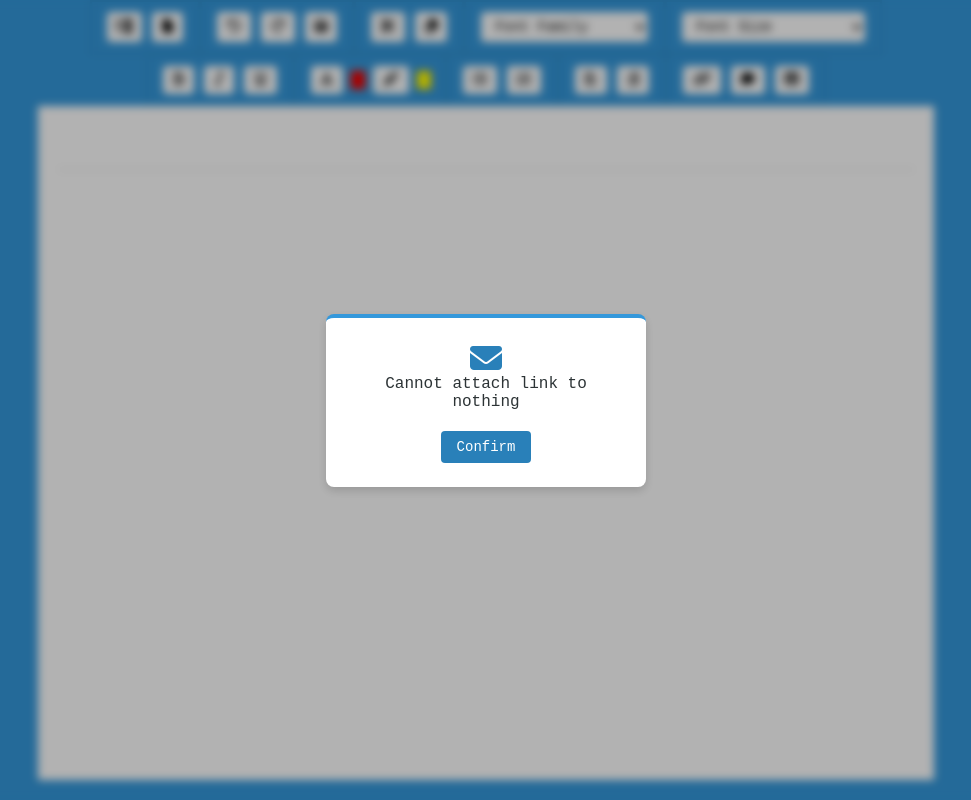
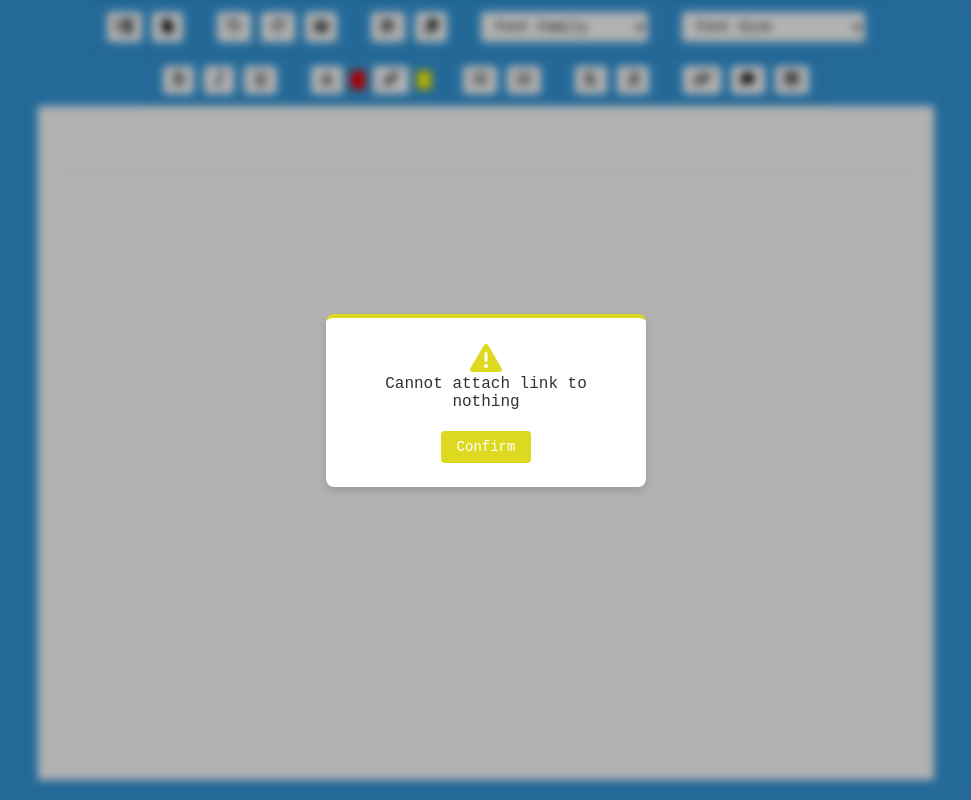
Before and after one commit to tuanpham936/prj-beginner-NotesApp-Frontend, a Vue app: page / in a window 1280 px wide. Both pictures are taken after a click on the button 855 px from the left and 80 px from the top of the page. Shown: the whole page, without its empty margins (154-1125 px from the left). Built offline with nearby package versions, Linux system fonts and the light colour scheme.

Commit message:
add: Message Box change type base on Message Type

```diff
--- a/src/components/notebook/NoteBook.vue
+++ b/src/components/notebook/NoteBook.vue
@@ -26,7 +26,7 @@
 		<chooseFolderModal v-show="enableChooseFolderModal" :folders="folders" @closeModal="UnactiveModal" @chooseFolder="ChooseFolder"/>
 
 	</div>
-	<message v-show="enableMessage" :msg="messageText" :type="messageType" @msg-confirm="UnactiveMessage"/>
+	<message ref="msgBox" v-show="enableMessage" @msg-confirm="UnactiveMessage"/>
 </template>
 
 <script setup>
@@ -47,7 +47,7 @@
 	const enableChooseFolderModal = ref(false);
 	const noteEditor = ref(null);
 	const saveStatus = ref(true);
-    //Note Organizer
+    //Note Organizer Data
 	const enableFolderHier = ref(false);
 	const folders = ref([
 		{
@@ -88,8 +88,7 @@
 	const folderId = ref('');
 	//Message
 	const enableMessage = ref(false);
-	const messageText = ref('');
-	const messageType = ref('');
+	const msgBox = ref(null);
 
 	//Sidebar
 	const sidebar = ref(null);
@@ -267,8 +266,7 @@
 
 	//Message Method
 	function Notify(msg, type) {
-		messageText.value = msg;
-		messageType.value = type;
+		msgBox.value?.setMessage(msg, type);
 		ActiveMessage();
 	}
 
@@ -278,8 +276,6 @@
 
 	function UnactiveMessage() {
 		enableMessage.value = false;
-		messageText.value = '';
-		messageType.value = '';
 	}
 
 	//Folder Hierarchy
--- a/src/components/notebook/WriteNote.vue
+++ b/src/components/notebook/WriteNote.vue
@@ -341,12 +341,12 @@
 				const range = selection.getRangeAt(0).cloneRange();
 				if (range.startContainer === range.endContainer) {
 					if (range.startOffset === range.endOffset) {
-						Notify('Cannot attach link to nothing', 'alert');
+						Notify('Cannot attach link to nothing', 'warning');
 						return;
 					}
 				}
 				else {
-					Notify('Cannot attach link cross paragraphs', 'alert');
+					Notify('Cannot attach link cross paragraphs', 'warning');
 					return;
 				}
 				let node = range.startContainer;
@@ -392,12 +392,12 @@
 				const range = selection.getRangeAt(0).cloneRange();
 				if (range.startContainer === range.endContainer) {
 					if (range.startOffset === range.endOffset) {
-						Notify('Cannot attach comment to nothing', 'alert');
+						Notify('Cannot attach comment to nothing', 'warning');
 						return;
 					}
 				}
 				else {
-					Notify('Cannot attach comment cross paragraphs', 'alert');
+					Notify('Cannot attach comment cross paragraphs', 'warning');
 					return;
 				}
 				let node = range.startContainer;
--- a/src/components/ultils/Message.vue
+++ b/src/components/ultils/Message.vue
@@ -1,35 +1,75 @@
 <template>
     <div class="static-overlay">
-        <div class="static-message-box">
-            <i class="fa-solid fa-envelope notif-icon"></i>
+        <div ref="msgBox" class="static-message-box message">
+            <i ref="icon" class="fa-solid fa-envelope notif-icon message"></i>
             <p class="message-text">{{ msg }}</p>
-            <button class="confirm-button" @click="Confirm">Confirm</button>
+            <button ref="msgBtn" class="confirm-button message" @click="Confirm">Confirm</button>
         </div>
     </div>
 </template>
 
 <script setup>
+    import { ref } from 'vue';
+
+    //expose
+    defineExpose({setMessage});
     //var
-    const props = defineProps({
-        msg: {
-            Type: String,
-            required: true,
-        },
-        type: {
-            Type: String,
-        }
-    });
+    const msg = ref('');
+    const mtype = ref('');
+    const icon = ref('');
+    const msgBox = ref(null);
+    const msgBtn = ref(null);
     const emits = defineEmits(['msgConfirm']);
 
     function Confirm() {
         emits('msgConfirm');
+    }
+    function setMessage(m, t) {
+        msg.value = m;
+        mtype.value = t;
+        setType();
+    }
+
+    function setType() {
+        msgBox.value.classList.remove('message');
+        msgBox.value.classList.remove('alert');
+        msgBox.value.classList.remove('warning');
+        msgBtn.value.classList.remove('message');
+        msgBtn.value.classList.remove('alert');
+        msgBtn.value.classList.remove('warning');
+        icon.value.classList.remove('message');
+        icon.value.classList.remove('alert');
+        icon.value.classList.remove('warning');
+        icon.value.classList.remove('fa-envelope');
+        icon.value.classList.remove('fa-circle-exclamation');
+        icon.value.classList.remove('fa-triangle-exclamation');
+        switch (mtype.value) {
+            case 'message':
+                msgBox.value.classList.add('message');
+                msgBtn.value.classList.add('message');
+                icon.value.classList.add('message');
+                icon.value.classList.add('fa-envelope');
+                break;
+            case 'warning':
+                msgBox.value.classList.add('warning');
+                msgBtn.value.classList.add('warning');
+                icon.value.classList.add('warning');
+                icon.value.classList.add('fa-triangle-exclamation');
+                break;
+            case 'alert':
+                msgBox.value.classList.add('alert');
+                msgBtn.value.classList.add('alert');
+                icon.value.classList.add('alert');
+                icon.value.classList.add('fa-circle-exclamation');
+                break;
+        }
     }
 </script>
 
 <style scoped>
 .notif-icon {
     font-size:xx-large;
-    color: #2980b9;
+    color: #3498db;
 }
 
 .static-overlay {
@@ -68,7 +108,7 @@
 /* Nút xác nhận */
 .confirm-button {
     padding: 8px 16px;
-    background-color: #2980b9;
+    background-color: #3498db;
     border: none;
     border-radius: 4px;
     color: white;
@@ -81,5 +121,48 @@
     background-color: #1f6391;
 }
 
+.static-message-box.message {
+    border-top: 4px solid #3498db; /* message = xanh dương */
+}
 
+.confirm-button.message {
+    background-color: #3498db;
+}
+.confirm-button.message:hover {
+    background-color: #1f6391;
+}
+
+.static-message-box.alert {
+    border-top: 4px solid #db3434; /* message = xanh dương */
+}
+
+.confirm-button.alert {
+    background-color: #db3434;
+}
+.confirm-button.alert:hover {
+    background-color: #c12e2e;
+}
+
+.static-message-box.warning {
+    border-top: 4px solid #ddd921; /* message = xanh dương */
+}
+
+.confirm-button.warning {
+    background-color: #ddd921;
+}
+.confirm-button.warning:hover {
+    background-color: #c6c31e;
+}
+
+.notif-icon.message {
+    color: #3498db;
+}
+
+.notif-icon.alert {
+    color: #db3434;
+}
+
+.notif-icon.warning {
+    color: #ddd921;
+}
 </style>
```
